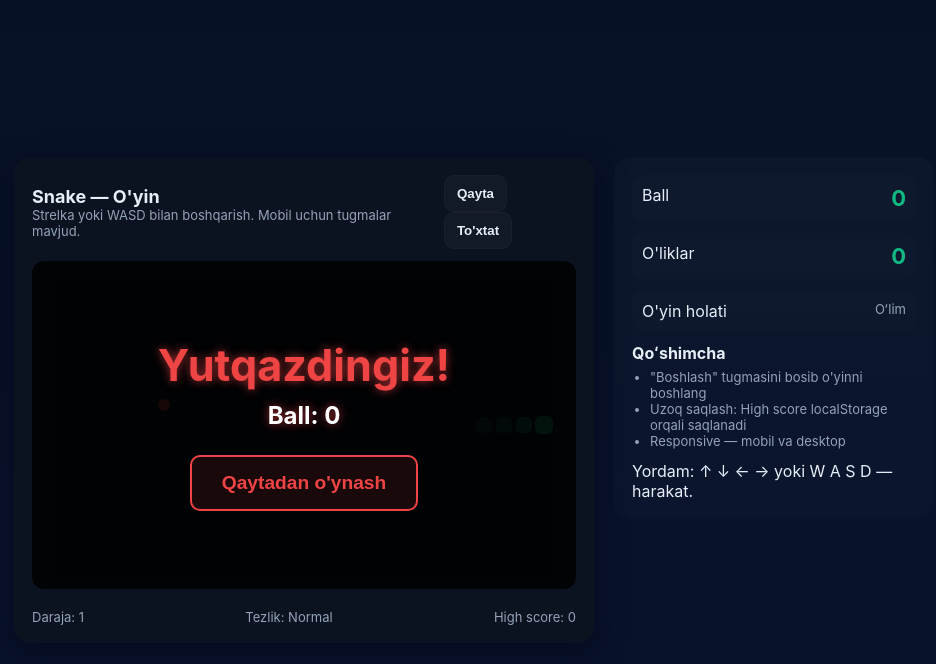
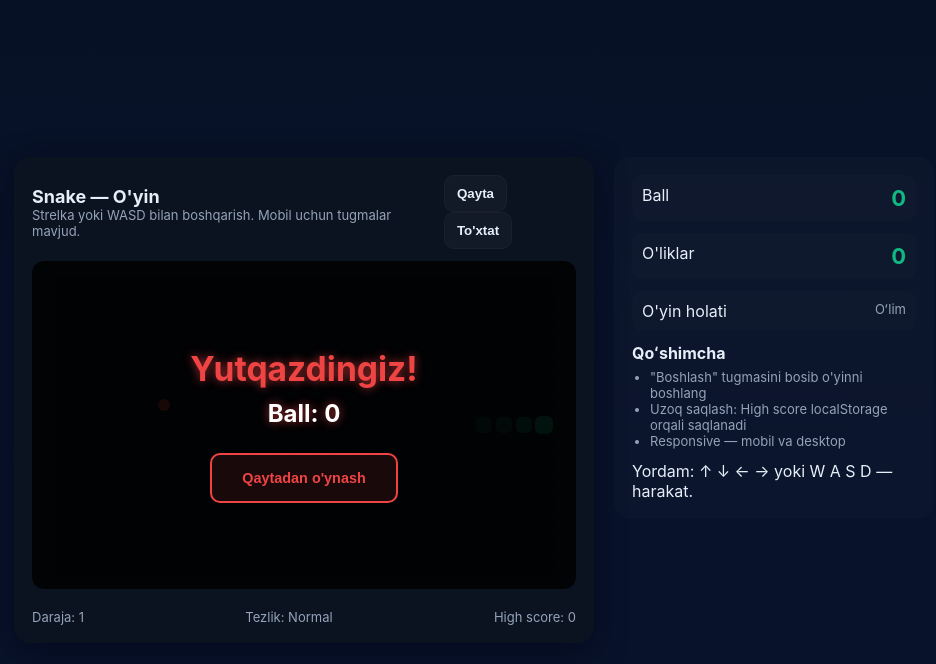
Before and after one commit to xamidillo8/snake-game, a plain HTML site: page index.html in a window 1280 px wide. Both pictures are taken after a click on the button "Qayta". Shown: the whole page, without its empty margins (166-1102 px from the left). Drawn offline with Linux system fonts and the light colour scheme.

Commit message:
game over ozgartirildi

```diff
--- a/index.html
+++ b/index.html
@@ -239,7 +239,7 @@
 
     .game-over-overlay h2 {
         margin: 0;
-        font-size: 0.9em; /* "Yutqazdingiz!" matni uchun */
+        font-size: 0.7em; /* "Yutqazdingiz!" matni uchun */
         color: var(--danger);
     }
 
@@ -253,7 +253,7 @@
         color: var(--danger); /* Qayta o'ynash tugmasi rangini o'zgartirish */
         border-color: var(--danger);
         background: rgba(239, 68, 68, 0.1);
-        font-size: 0.4em;
+        font-size: 0.3em;
     }
 
     .game-over-button:hover {
```
